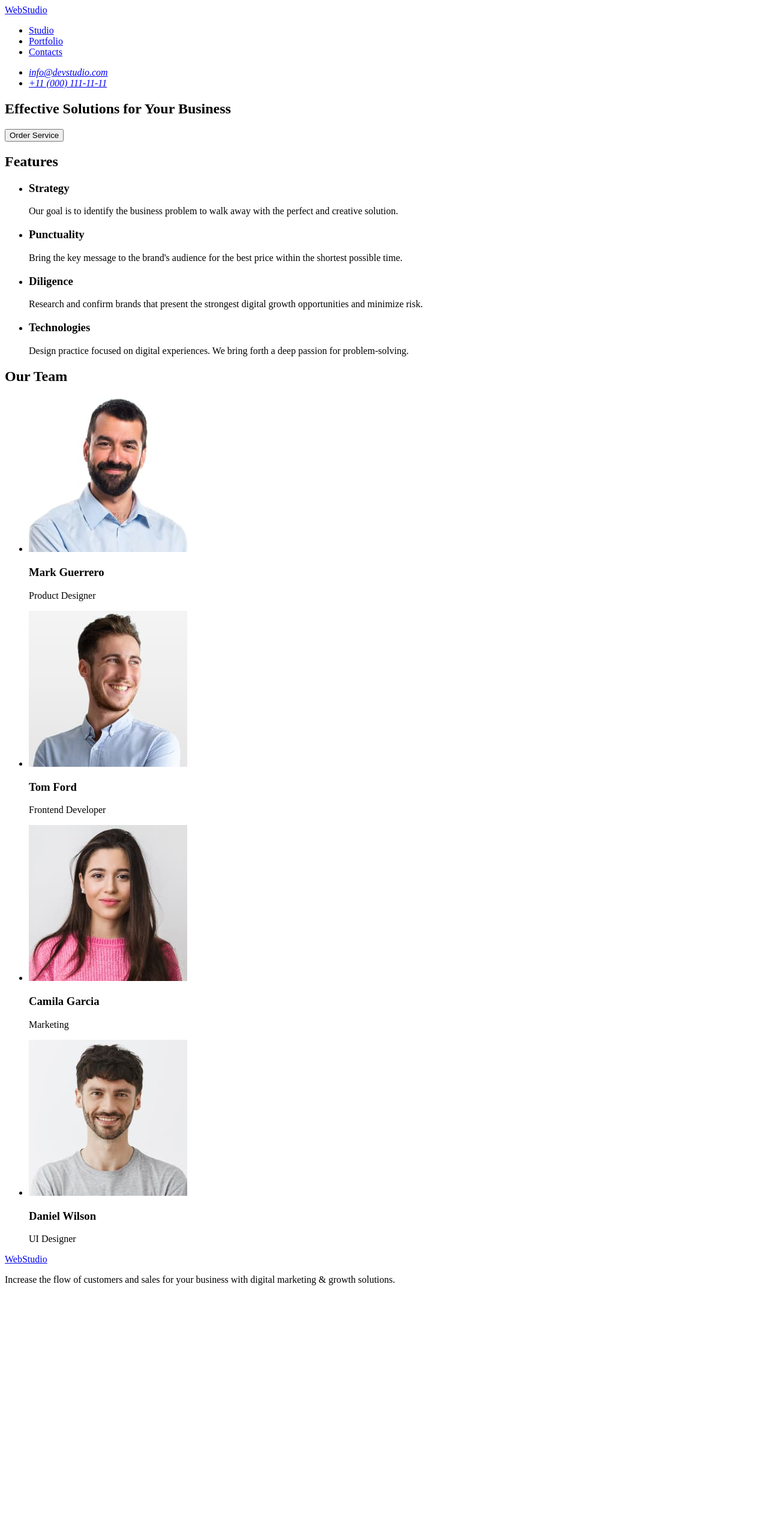
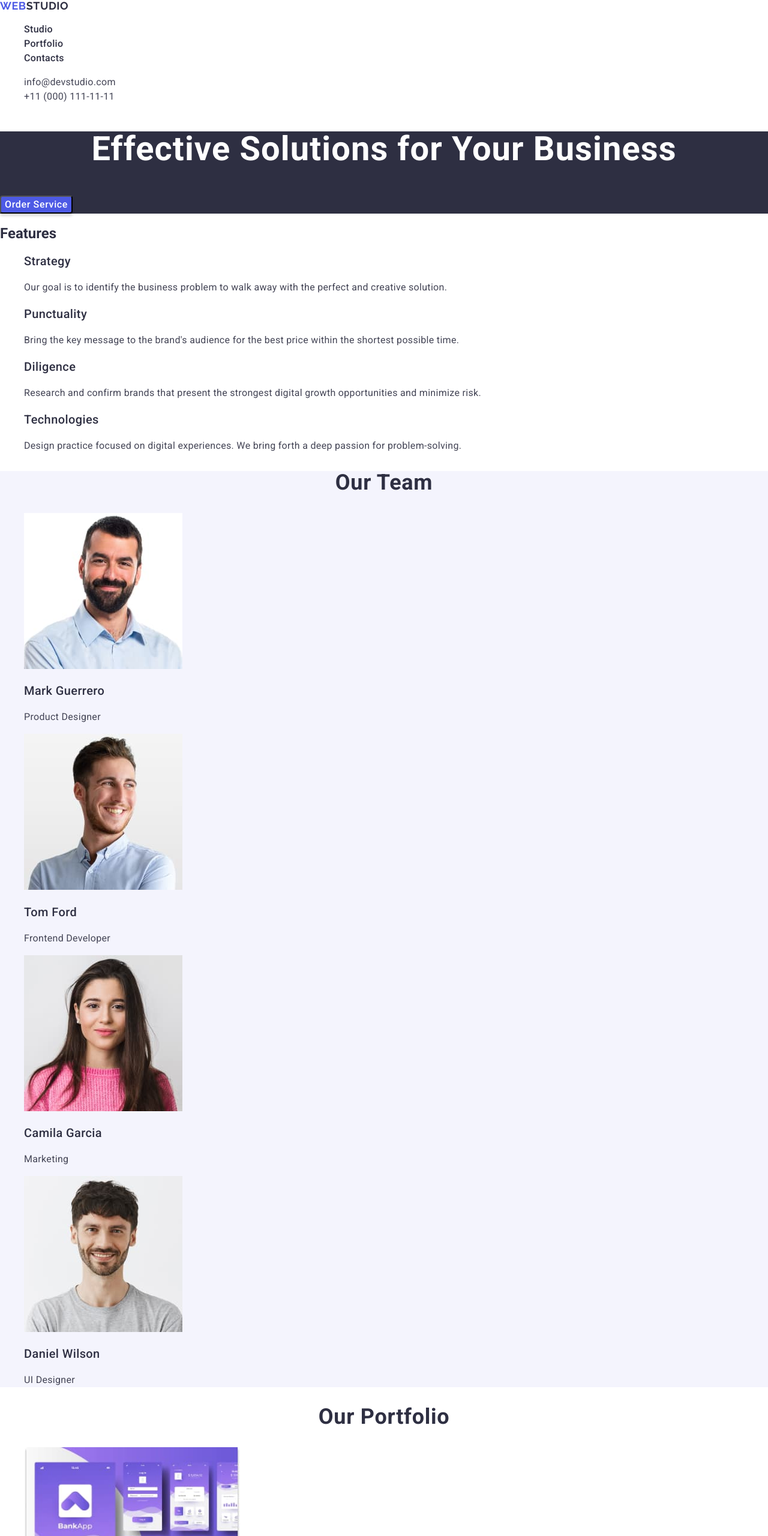
Before and after one commit to Iryna-Pavlyk/goit-markup-hw-02, a plain HTML site: page index.html in a window 1280 px wide. Shown: the top 2560 px of the page at 60% size. Before the commit the page ends 2158 px from the top, so only its background shows below. Drawn offline with nearby package versions, Linux system fonts and the light colour scheme.

Commit message:
goit-markup-hw-02-var1

```diff
--- /dev/null
+++ b/css/styles.css
@@ -0,0 +1,171 @@
+ul,
+ol {
+  list-style-type: none;
+}
+a {
+  text-decoration: none;
+}
+body {
+  font-family: Roboto, sans-serif;
+  font-style: normal;
+  color: #2e2f42;
+  background: #ffffff;
+}
+
+.logo-span {
+  color: #4d5ae5;
+}
+.logo {
+  font-family: Raleway, sans-serif;
+  font-size: 18px;
+  font-weight: 700;
+  line-height: 1.16;
+  letter-spacing: 0.03em;
+  text-transform: uppercase;
+  color: #2e2f42;
+}
+.menu-item {
+  font-size: 16px;
+  font-weight: 500;
+  line-height: 1.5;
+  letter-spacing: 0.02em;
+}
+.menu-link {
+  color: inherit;
+}
+.menu-link:hover,
+.menu-link:focus {
+  color: #404bbf;
+}
+.menu-address-item {
+  font-size: 16px;
+  font-style: normal;
+  font-weight: 400;
+  line-height: 1.5;
+  letter-spacing: 0.02em;
+}
+.menu-address-link {
+  color: #434455;
+}
+.menu-address-link:hover,
+.menu-address-link:focus {
+  color: #404bbf;
+}
+.hero-section {
+  background-color: #2e2f42;
+}
+.hero-header {
+  text-align: center;
+  font-size: 56px;
+  font-weight: 700;
+  line-height: 1.07;
+  letter-spacing: 0.02em;
+  color: #ffffff;
+}
+.hero-btn {
+  cursor: pointer;
+  border-radius: 4px;
+  background: #4d5ae5;
+  box-shadow: 0px 4px 4px 0px rgba(0, 0, 0, 0.15);
+  font-family: inherit;
+  font-size: 16px;
+  font-style: normal;
+  font-weight: 500;
+  line-height: 1.5;
+  letter-spacing: 0.04em;
+  color: #ffffff;
+}
+.hero-btn:hover,
+.hero-btn:focus {
+  background: #404bbf;
+}
+
+/* Features section */
+.header-features {
+  font-size: 20px;
+  font-weight: 500;
+  line-height: 1.2;
+  letter-spacing: 0.02em;
+}
+.text-features {
+  font-size: 16px;
+  font-weight: 400;
+  line-height: 1.5;
+  letter-spacing: 0.02em;
+  color: #434455;
+}
+/* Features section */
+/* Our Team section */
+.team-section {
+  background-color: #f4f4fd;
+}
+.header-team {
+  text-align: center;
+  font-size: 36px;
+  font-weight: 700;
+  line-height: 1.11;
+  letter-spacing: 0.02em;
+  text-transform: capitalize;
+}
+.header-name {
+  font-size: 20px;
+  font-weight: 500;
+  line-height: 1.2;
+  letter-spacing: 0.02em;
+  color: #2e2f42;
+}
+.text-name {
+  font-size: 16px;
+  font-weight: 400;
+  line-height: 1.5;
+  letter-spacing: 0.02em;
+  color: #434455;
+}
+/* Our Team section */
+/* Portfolio Section */
+.header-portfolio {
+  text-align: center;
+  font-size: 36px;
+  font-weight: 700;
+  line-height: 1.11;
+  letter-spacing: 0.02em;
+  text-transform: capitalize;
+}
+.header-item {
+  font-size: 20px;
+  font-weight: 500;
+  line-height: 1.2;
+  letter-spacing: 0.02em;
+}
+.text-portfolio {
+  font-size: 16px;
+  font-weight: 400;
+  line-height: 1.5;
+  letter-spacing: 0.02em;
+}
+/* Portfolio Section */
+/* Footer Section */
+.footer-section {
+  background-color: #2e2f42;
+}
+.logothype {
+  font-family: Raleway, sans-serif;
+  font-size: 18px;
+  font-style: normal;
+  font-weight: 700;
+  line-height: 1.16;
+  letter-spacing: 0.03em;
+  text-transform: uppercase;
+  color: #f4f4fd;
+}
+.logothype-span {
+  color: #4d5ae5;
+}
+.footer-text {
+  font-size: 16px;
+  font-weight: 400;
+  line-height: 1.5;
+  letter-spacing: 0.02em;
+  color: #f4f4fd;
+}
+/* Footer Section */
--- a/index.html
+++ b/index.html
@@ -7,26 +7,56 @@
       content="width=device-width, initial-scale=1.0"
     />
     <title>Effective Solutions for Your Business</title>
+    <link
+      rel="stylesheet"
+      href="https://cdnjs.cloudflare.com/ajax/libs/modern-normalize/2.0.0/modern-normalize.min.css"
+    />
+    <link
+      rel="preconnect"
+      href="https://fonts.googleapis.com"
+    />
+    <link
+      rel="preconnect"
+      href="https://fonts.gstatic.com"
+      crossorigin
+    />
+    <link
+      href="https://fonts.googleapis.com/css2?family=Raleway:wght@700&family=Roboto:wght@400;500;700&display=swap"
+      rel="stylesheet"
+    />
+    <link rel="stylesheet" href="/css/styles.css" />
   </head>
   <body>
-    <header>
-      <nav>
-        <a href="./index.html">WebStudio</a>
-        <ul>
-          <li><a href="#">Studio</a></li>
-          <li><a href="#">Portfolio</a></li>
-          <li><a href="#">Contacts</a></li>
+    <header class="main-header">
+      <nav class="main-nav">
+        <a href="./index.html" class="logo"
+          ><span class="logo-span">Web</span>Studio</a
+        >
+        <ul class="menu">
+          <li class="menu-item">
+            <a href="#" class="menu-link">Studio</a>
+          </li>
+          <li class="menu-item">
+            <a href="#" class="menu-link">Portfolio</a>
+          </li>
+          <li class="menu-item">
+            <a href="#" class="menu-link">Contacts</a>
+          </li>
         </ul>
       </nav>
-      <address>
-        <ul>
-          <li>
-            <a href="mailto:info@devstudio.com"
+      <address class="address-list">
+        <ul class="menu-address">
+          <li class="menu-address-item">
+            <a
+              href="mailto:info@devstudio.com"
+              class="menu-address-link"
               >info@devstudio.com</a
             >
           </li>
-          <li>
-            <a href="tel:+110001111111"
+          <li class="menu-address-item">
+            <a
+              href="tel:+110001111111"
+              class="menu-address-link"
               >+11 (000) 111-11-11</a
             >
           </li>
@@ -34,40 +64,44 @@
       </address>
     </header>
     <main>
-      <section>
-        <h1>Effective Solutions for Your Business</h1>
-        <button type="button">Order Service</button>
+      <section class="hero-section">
+        <h1 class="hero-header">
+          Effective Solutions for Your Business
+        </h1>
+        <button type="button" class="hero-btn">
+          Order Service
+        </button>
       </section>
-      <section>
+      <section class="features-secrion">
         <h2>Features</h2>
         <ul>
           <li>
-            <h3>Strategy</h3>
-            <p>
+            <h3 class="header-features">Strategy</h3>
+            <p class="text-features">
               Our goal is to identify the business problem
               to walk away with the perfect and creative
               solution.
             </p>
           </li>
           <li>
-            <h3>Punctuality</h3>
-            <p>
+            <h3 class="header-features">Punctuality</h3>
+            <p class="text-features">
               Bring the key message to the brand's audience
               for the best price within the shortest
               possible time.
             </p>
           </li>
           <li>
-            <h3>Diligence</h3>
-            <p>
+            <h3 class="header-features">Diligence</h3>
+            <p class="text-features">
               Research and confirm brands that present the
               strongest digital growth opportunities and
               minimize risk.
             </p>
           </li>
           <li>
-            <h3>Technologies</h3>
-            <p>
+            <h3 class="header-features">Technologies</h3>
+            <p class="text-features">
               Design practice focused on digital
               experiences. We bring forth a deep passion for
               problem-solving.
@@ -75,8 +109,8 @@
           </li>
         </ul>
       </section>
-      <section>
-        <h2>Our Team</h2>
+      <section class="team-section">
+        <h2 class="header-team">Our Team</h2>
         <ul>
           <li>
             <img
@@ -85,8 +119,8 @@
               width="264"
               height="260"
             />
-            <h3>Mark Guerrero</h3>
-            <p>Product Designer</p>
+            <h3 class="header-name">Mark Guerrero</h3>
+            <p class="text-name">Product Designer</p>
           </li>
           <li>
             <img
@@ -95,8 +129,8 @@
               width="264"
               height="260"
             />
-            <h3>Tom Ford</h3>
-            <p>Frontend Developer</p>
+            <h3 class="header-name">Tom Ford</h3>
+            <p class="text-name">Frontend Developer</p>
           </li>
           <li>
             <img
@@ -105,8 +139,8 @@
               width="264"
               height="260"
             />
-            <h3>Camila Garcia</h3>
-            <p>Marketing</p>
+            <h3 class="header-name">Camila Garcia</h3>
+            <p class="text-name">Marketing</p>
           </li>
           <li>
             <img
@@ -115,15 +149,84 @@
               width="264"
               height="260"
             />
-            <h3>Daniel Wilson</h3>
-            <p>UI Designer</p>
+            <h3 class="header-name">Daniel Wilson</h3>
+            <p class="text-name">UI Designer</p>
+          </li>
+        </ul>
+      </section>
+      <section class="portfolio-section">
+        <h2 class="header-portfolio">Our Portfolio</h2>
+        <ul>
+          <li>
+            <img
+              src="/images/img1banking-app.jpg"
+              alt="Banking App"
+              width="360"
+              height="300"
+            />
+            <h3 class="header-item">Banking App</h3>
+            <p class="text-portfolio">App</p>
+          </li>
+          <li>
+            <img
+              src="/images/img2cashless-payment.jpg"
+              alt="Cashless Payment"
+              width="360"
+              height="300"
+            />
+            <h3 class="header-item">Cashless Payment</h3>
+            <p class="text-portfolio">Marketing</p>
+          </li>
+          <li>
+            <img
+              src="/images/img3meditation-app.jpg"
+              alt="Meditation App"
+              width="360"
+              height="300"
+            />
+            <h3 class="header-item">Meditation App</h3>
+            <p class="text-portfolio">App</p>
+          </li>
+          <li>
+            <img
+              src="/images/img4taxi-service.jpg"
+              alt="Taxi Service"
+              width="360"
+              height="300"
+            />
+            <h3 class="header-item">Taxi Service</h3>
+            <p class="text-portfolio">Marketing</p>
+          </li>
+          <li>
+            <img
+              src="/images/img5screen-illustrations.jpg"
+              alt="Screen Illustrations"
+              width="360"
+              height="300"
+            />
+            <h3 class="header-item">
+              Screen Illustrations
+            </h3>
+            <p class="text-portfolio">Design</p>
+          </li>
+          <li>
+            <img
+              src="/images/img6online-courses.jpg"
+              alt="Online Courses"
+              width="360"
+              height="300"
+            />
+            <h3 class="header-item">Online Courses</h3>
+            <p class="text-portfolio">Marketing</p>
           </li>
         </ul>
       </section>
     </main>
-    <footer>
-      <a href="./index.html">WebStudio</a>
-      <p>
+    <footer class="footer-section">
+      <a href="./index.html" class="logothype"
+        ><span class="logothype-span">Web</span>Studio</a
+      >
+      <p class="footer-text">
         Increase the flow of customers and sales for your
         business with digital marketing & growth solutions.
       </p>
```
Also changed, not shown: images/img1banking-app.jpg (added), images/img2cashless-payment.jpg (added), images/img3meditation-app.jpg (added), images/img4taxi-service.jpg (added), images/img5screen-illustrations.jpg (added), images/img6online-courses.jpg (added).
